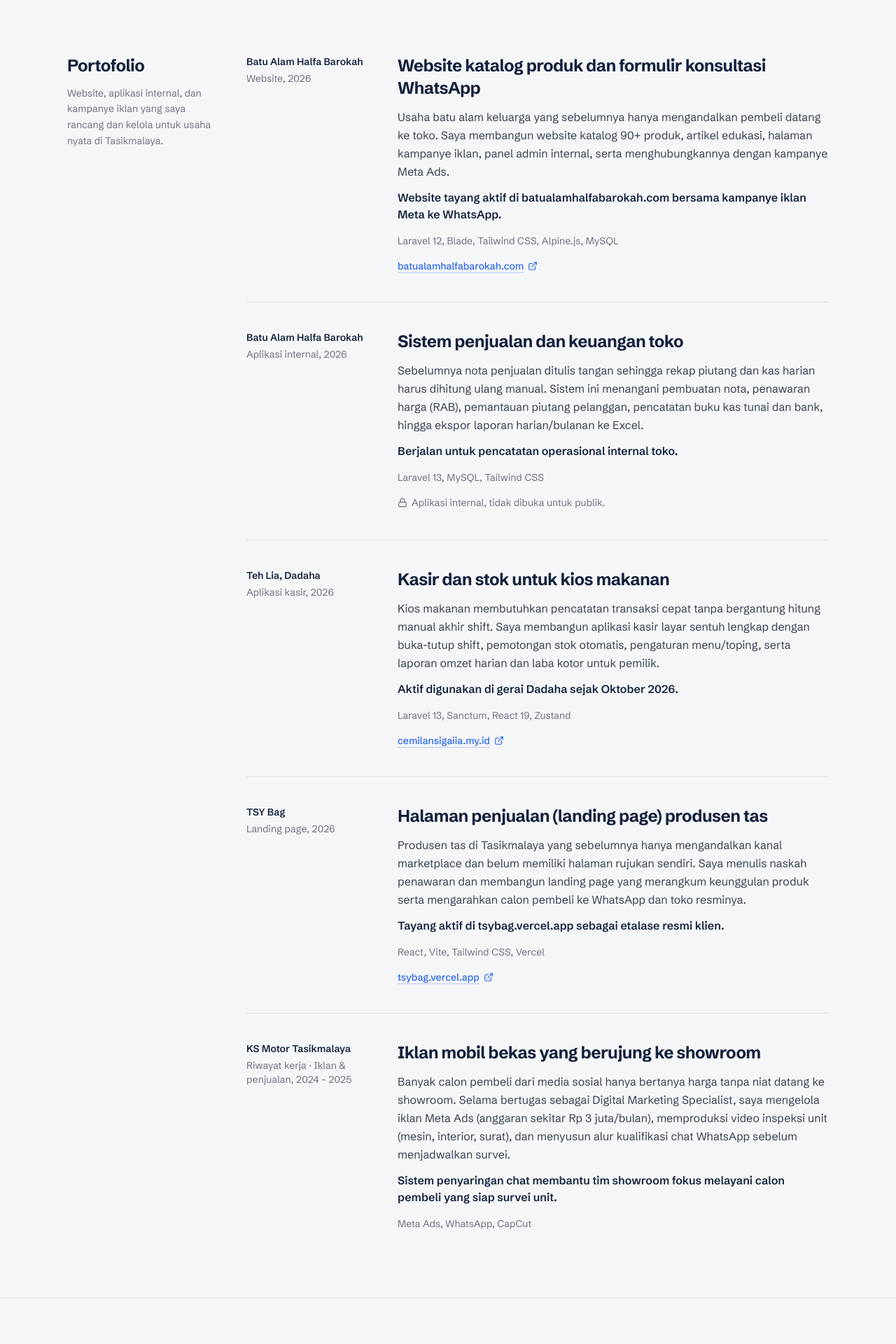
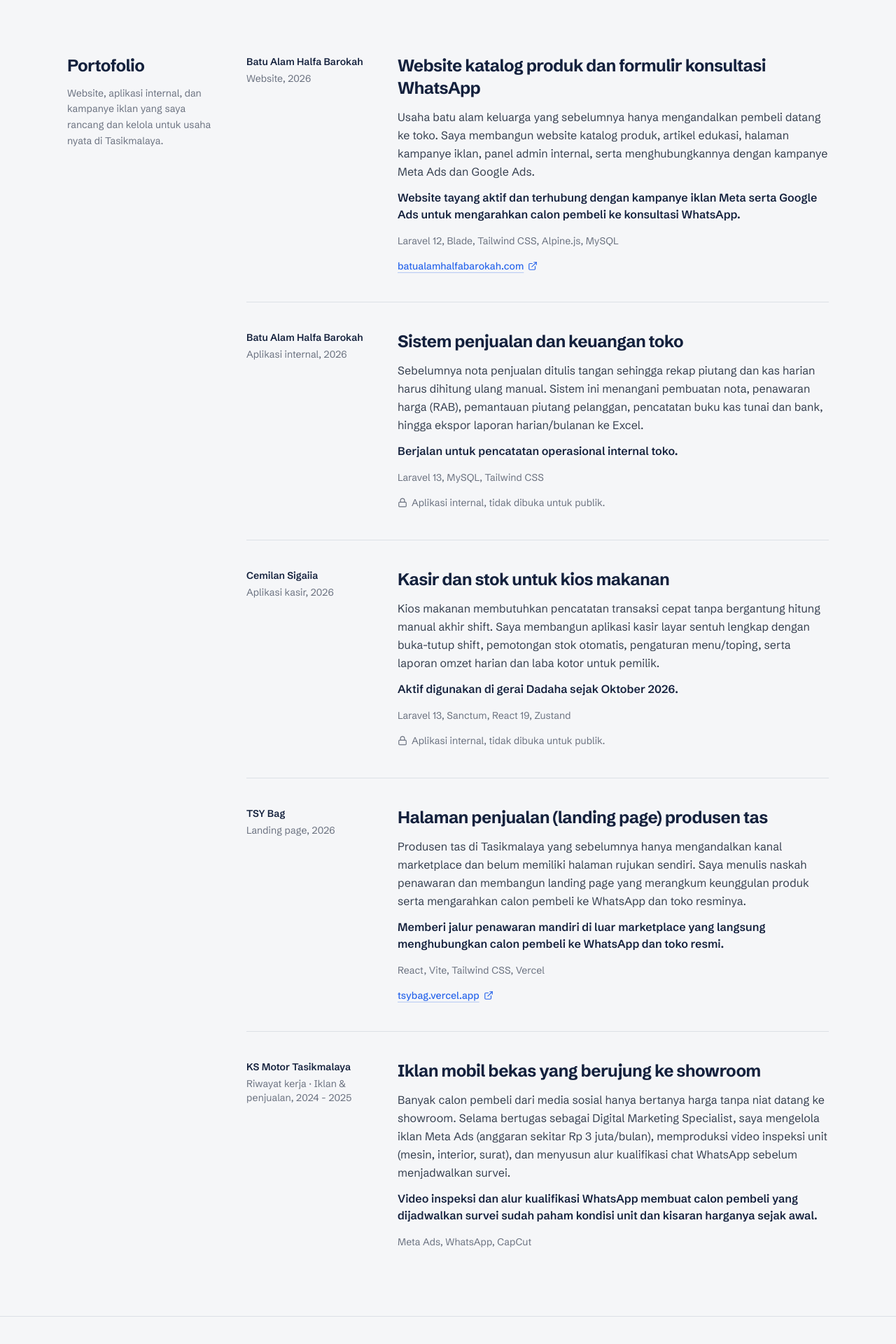
Before and after one commit to shafirahalyazahirah-tech/habibi-portofolio, a React (Vite) app: page / in a window 1280 px wide. Shown: the part 855-2775 px from the top of the page at 70% size. Built offline with nearby package versions, Linux system fonts and the light colour scheme; the HTML template or start-up script is replaced by a standard one.

Commit message:
[antigravity] perbarui copy portofolio Halfa (Meta+Google Ads), Cemilan Sigaiia (internal), TSY Bag, dan KS Motor

```diff
--- a/src/data/portfolioData.js
+++ b/src/data/portfolioData.js
@@ -35,8 +35,9 @@ export const projects = [
     kind: 'Website',
     title: 'Website katalog produk dan formulir konsultasi WhatsApp',
     summary:
-      'Usaha batu alam keluarga yang sebelumnya hanya mengandalkan pembeli datang ke toko. Saya membangun website katalog 90+ produk, artikel edukasi, halaman kampanye iklan, panel admin internal, serta menghubungkannya dengan kampanye Meta Ads.',
-    result: 'Website tayang aktif di batualamhalfabarokah.com bersama kampanye iklan Meta ke WhatsApp.',
+      'Usaha batu alam keluarga yang sebelumnya hanya mengandalkan pembeli datang ke toko. Saya membangun website katalog produk, artikel edukasi, halaman kampanye iklan, panel admin internal, serta menghubungkannya dengan kampanye Meta Ads dan Google Ads.',
+    result:
+      'Website tayang aktif dan terhubung dengan kampanye iklan Meta serta Google Ads untuk mengarahkan calon pembeli ke konsultasi WhatsApp.',
     stack: ['Laravel 12', 'Blade', 'Tailwind CSS', 'Alpine.js', 'MySQL'],
     link: { href: 'https://batualamhalfabarokah.com', label: 'batualamhalfabarokah.com' },
   },
@@ -54,7 +55,7 @@ export const projects = [
   },
   {
     id: 'teh-lia',
-    client: 'Teh Lia, Dadaha',
+    client: 'Cemilan Sigaiia',
     year: '2026',
     kind: 'Aplikasi kasir',
     title: 'Kasir dan stok untuk kios makanan',
@@ -62,7 +63,7 @@ export const projects = [
       'Kios makanan membutuhkan pencatatan transaksi cepat tanpa bergantung hitung manual akhir shift. Saya membangun aplikasi kasir layar sentuh lengkap dengan buka-tutup shift, pemotongan stok otomatis, pengaturan menu/toping, serta laporan omzet harian dan laba kotor untuk pemilik.',
     result: 'Aktif digunakan di gerai Dadaha sejak Oktober 2026.',
     stack: ['Laravel 13', 'Sanctum', 'React 19', 'Zustand'],
-    link: { href: 'https://cemilansigaiia.my.id', label: 'cemilansigaiia.my.id' },
+    note: 'Aplikasi internal, tidak dibuka untuk publik.',
   },
   {
     id: 'tsy-bag',
@@ -72,7 +73,8 @@ export const projects = [
     title: 'Halaman penjualan (landing page) produsen tas',
     summary:
       'Produsen tas di Tasikmalaya yang sebelumnya hanya mengandalkan kanal marketplace dan belum memiliki halaman rujukan sendiri. Saya menulis naskah penawaran dan membangun landing page yang merangkum keunggulan produk serta mengarahkan calon pembeli ke WhatsApp dan toko resminya.',
-    result: 'Tayang aktif di tsybag.vercel.app sebagai etalase resmi klien.',
+    result:
+      'Memberi jalur penawaran mandiri di luar marketplace yang langsung menghubungkan calon pembeli ke WhatsApp dan toko resmi.',
     stack: ['React', 'Vite', 'Tailwind CSS', 'Vercel'],
     link: { href: 'https://tsybag.vercel.app', label: 'tsybag.vercel.app' },
   },
@@ -84,7 +86,8 @@ export const projects = [
     title: 'Iklan mobil bekas yang berujung ke showroom',
     summary:
       'Banyak calon pembeli dari media sosial hanya bertanya harga tanpa niat datang ke showroom. Selama bertugas sebagai Digital Marketing Specialist, saya mengelola iklan Meta Ads (anggaran sekitar Rp 3 juta/bulan), memproduksi video inspeksi unit (mesin, interior, surat), dan menyusun alur kualifikasi chat WhatsApp sebelum menjadwalkan survei.',
-    result: 'Sistem penyaringan chat membantu tim showroom fokus melayani calon pembeli yang siap survei unit.',
+    result:
+      'Video inspeksi dan alur kualifikasi WhatsApp membuat calon pembeli yang dijadwalkan survei sudah paham kondisi unit dan kisaran harganya sejak awal.',
     stack: ['Meta Ads', 'WhatsApp', 'CapCut'],
   },
 ];
```
